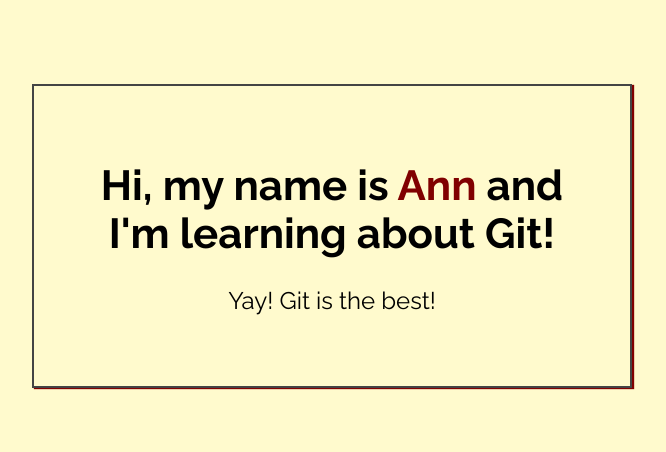
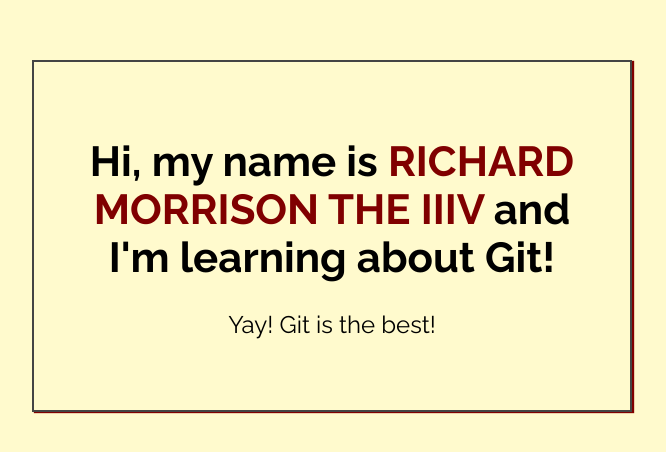
Before and after one commit to Alexzander29/my-first-repo, a plain HTML site: page index.html in a window 1280 px wide. Shown: the part 164-616 px from the top of the page, without its empty margins (308-974 px from the left). Drawn offline with Linux system fonts and the light colour scheme.

Commit message:
Added a new name to index.html

```diff
--- a/index.html
+++ b/index.html
@@ -14,7 +14,7 @@
 <body>
 
     <div class="greeting">
-        <h1>Hi, my name is <span class="highlight">Ann</span> and I'm learning about Git! </h1>
+        <h1>Hi, my name is <span class="highlight">RICHARD MORRISON THE IIIV</span> and I'm learning about Git! </h1>
 
         <p>Yay! Git is the best!</p>
     </div>
```
